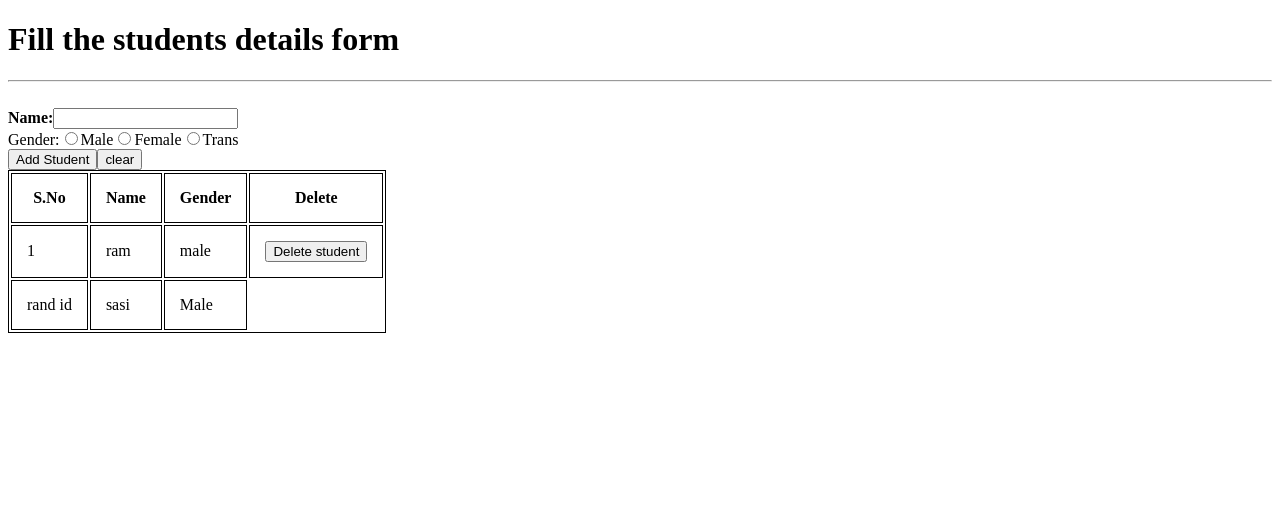
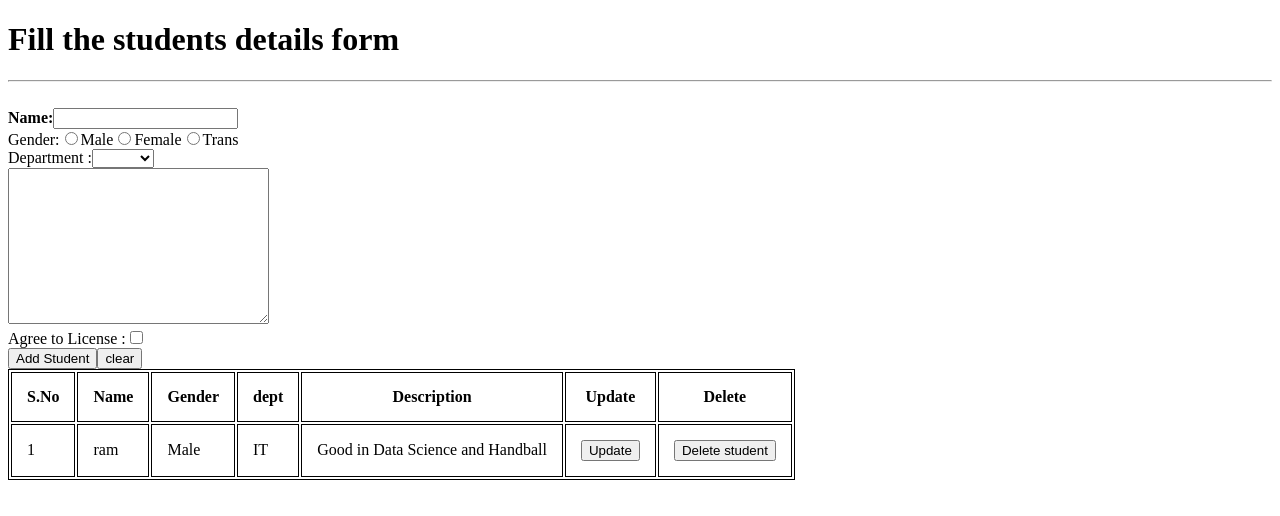
Before and after one commit to aerosasi/Angular_Students, an Angular app in the folder stud-table/: page /Students in a window 1280 px wide. Shown: the top 516 px of the page. Built offline with nearby package versions, Linux system fonts and the light colour scheme.

Commit message:
added other form elements
Added the dropdown list and the text area , also done the data binding for these elements .!

```diff
--- a/stud-table/src/app/students/details/details.component.html
+++ b/stud-table/src/app/students/details/details.component.html
@@ -19,9 +19,22 @@
 
     <input type="radio" name="gender" [(ngModel)]="studgender" value="Trans">
     <label for="">Trans</label>
+    </div>
+    <label for="">Department :</label>
 
-
-    </div>
+    <select  name="dept" [(ngModel)]="studDept" >
+        <option value="" name="dept"disabled selected>DEPT</option>
+        <option  name="dept" value="IT"  >IT</option>
+        <option  name="dept" value="CSE" >CSE</option>
+        <option  name="dept" value="ECE" >ECE</option>
+        <option  name="dept" value="MECH">MECH</option>
+      </select>
+      <br>
+      <textarea [(ngModel)]="studDesc" name="studDesc" rows="10" cols="30">
+      </textarea>
+        <br>
+       <label for="">Agree to License :</label> <input type="checkbox" name="" id="" >
+        <br>
     <button type="submit" (keyup.enter)="addStudent()" (click)="addStudent()">Add Student</button>
 
     <button type="clear" onsubmit="this.reset();">clear</button>
@@ -32,6 +45,9 @@
         <th>S.No</th>
         <th>Name</th>
         <th>Gender</th>
+        <th>dept</th>
+        <th>Description</th>
+        <th>Update</th>
         <th>Delete</th>
     </tr>
 
@@ -40,17 +56,9 @@
         <td>{{student.id}}</td>
         <td>{{student.name}}</td>
         <td>{{student.gender}}</td>
+        <td>{{student.dept}}</td>
+        <td>{{student.desc}}</td>
+        <td><button (click)="updateStudent(student.id,student.name,student.gender,student.dept,student.desc)">Update</button></td>
         <td><button (click)="deleteStudent(student.id)"> Delete student </button></td>
-    <tr>
-        <td>
-            rand id
-        </td>
-        <td >
-            sasi
-        </td>
-        <td>
-            Male
-        </td>
-    </tr>
 
 </table>
--- a/stud-table/src/app/students/details/details.component.ts
+++ b/stud-table/src/app/students/details/details.component.ts
@@ -11,6 +11,8 @@ export class DetailsComponent implements OnInit {
   studata:studata[];
   studname;
   studgender;
+  studDept;
+  studDesc;
   rid=1;
    games=[];
   constructor() {
@@ -39,7 +41,9 @@ export class DetailsComponent implements OnInit {
   this.studata=[{
     id:1,
     name:"ram",
-    gender:"male"
+    gender:"Male",
+    dept:"IT",
+    desc:"Good in Data Science and Handball"
   }]
 
 
@@ -55,7 +59,9 @@ export class DetailsComponent implements OnInit {
     this.studata.push({
       id:this.rid+1,
       name: this.studname,
-      gender: this.studgender
+      gender: this.studgender,
+      dept:this.studDept,
+      desc:this.studDesc
     })
     this.rid++;
     console.log(this.studata);
@@ -73,4 +79,12 @@ export class DetailsComponent implements OnInit {
   this.studata = this.studata.filter(studata => studata.id !== id);
 }
 
+updateStudent(id:number,name:string,gender:string,dept:string,desc:String){
+  this.studname=name;
+  this.studgender=gender;
+  this.studDept=dept;
+  this.studDesc=desc;
+
 }
+
+}
--- a/stud-table/src/app/students/studata.model.ts
+++ b/stud-table/src/app/students/studata.model.ts
@@ -2,10 +2,14 @@ export class studata{
     public id:number;
     public name: string;
     public gender:string;
+    public dept:string;
+    public desc:string;
 
-    constructor(id:number,studname:string,studgender:string){
+    constructor(id:number,studname:string,studgender:string,dept:string,desc:string){
         this.id=id;
         this.name=studname;
         this.gender=studgender;
+        this.dept=dept;
+        this.desc=desc;
     }
 }
```
